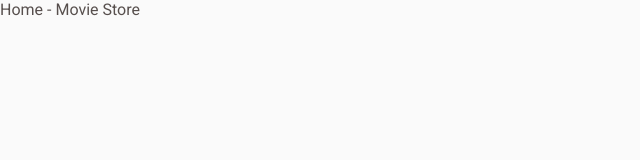
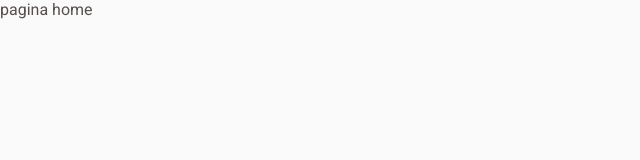
Before and after one commit to marciovz/movie-store, a React (Vite) app: page / in a window 1280 px wide. Shown: the top 160 px of the page, without its empty margins (0-640 px from the left). Built offline with nearby package versions, Linux system fonts and the light colour scheme.

Commit message:
Implementado rotas na aplicação e estrutura incial das páginas

```diff
--- a/package.json
+++ b/package.json
@@ -12,6 +12,7 @@
   "dependencies": {
     "react": "^18.2.0",
     "react-dom": "^18.2.0",
+    "react-router-dom": "^6.4.1",
     "styled-components": "^5.3.5"
   },
   "devDependencies": {
--- a/src/App.tsx
+++ b/src/App.tsx
@@ -1,11 +1,16 @@
 import { ThemeProvider } from 'styled-components'
+import { BrowserRouter } from 'react-router-dom'
+import { Router } from './Router'
+
 import { defaultTheme } from './styles/themes/default'
 import { GlobalStyle } from './styles/global'
 
 function App() {
   return (
     <ThemeProvider theme={defaultTheme}>
-      <p>Home - Movie Store</p>
+      <BrowserRouter>
+        <Router />
+      </BrowserRouter>
 
       <GlobalStyle />
     </ThemeProvider>
--- /dev/null
+++ b/src/Router.tsx
@@ -0,0 +1,16 @@
+import { Routes, Route } from 'react-router-dom'
+import { Home } from './pages/Home'
+import { Checkout } from './pages/Checkout'
+import { Cart } from './pages/Cart'
+import { Favorite } from './pages/Favorite'
+
+export function Router() {
+  return (
+    <Routes>
+      <Route path="/" element={<Home />} />
+      <Route path="/checkout" element={<Checkout />} />
+      <Route path="/cart" element={<Cart />} />
+      <Route path="/favorite" element={<Favorite />} />
+    </Routes>
+  )
+}
--- /dev/null
+++ b/src/pages/Cart/index.tsx
@@ -0,0 +1,9 @@
+import { CartContainer } from './styles'
+
+export function Cart() {
+  return (
+    <CartContainer>
+      <p>pagina carrinho</p>
+    </CartContainer>
+  )
+}
--- /dev/null
+++ b/src/pages/Cart/styles.ts
@@ -0,0 +1,3 @@
+import styled from 'styled-components'
+
+export const CartContainer = styled.div``
--- /dev/null
+++ b/src/pages/Checkout/index.tsx
@@ -0,0 +1,9 @@
+import { CheckoutContainer } from './styles'
+
+export function Checkout() {
+  return (
+    <CheckoutContainer>
+      <p>pagina checkout</p>
+    </CheckoutContainer>
+  )
+}
--- /dev/null
+++ b/src/pages/Checkout/styles.ts
@@ -0,0 +1,3 @@
+import styled from 'styled-components'
+
+export const CheckoutContainer = styled.div``
--- /dev/null
+++ b/src/pages/Favorite/index.tsx
@@ -0,0 +1,9 @@
+import { FavoriteContainer } from './styles'
+
+export function Favorite() {
+  return (
+    <FavoriteContainer>
+      <p>pagina favoritos</p>
+    </FavoriteContainer>
+  )
+}
--- /dev/null
+++ b/src/pages/Favorite/styles.ts
@@ -0,0 +1,3 @@
+import styled from 'styled-components'
+
+export const FavoriteContainer = styled.div``
--- /dev/null
+++ b/src/pages/Home/index.tsx
@@ -0,0 +1,9 @@
+import { HomeContainer } from './styles'
+
+export function Home() {
+  return (
+    <HomeContainer>
+      <p>pagina home</p>
+    </HomeContainer>
+  )
+}
--- /dev/null
+++ b/src/pages/Home/styles.ts
@@ -0,0 +1,3 @@
+import styled from 'styled-components'
+
+export const HomeContainer = styled.div``
```
Also changed, not shown: 1 other file (tests, documents, lock files or other folders).
